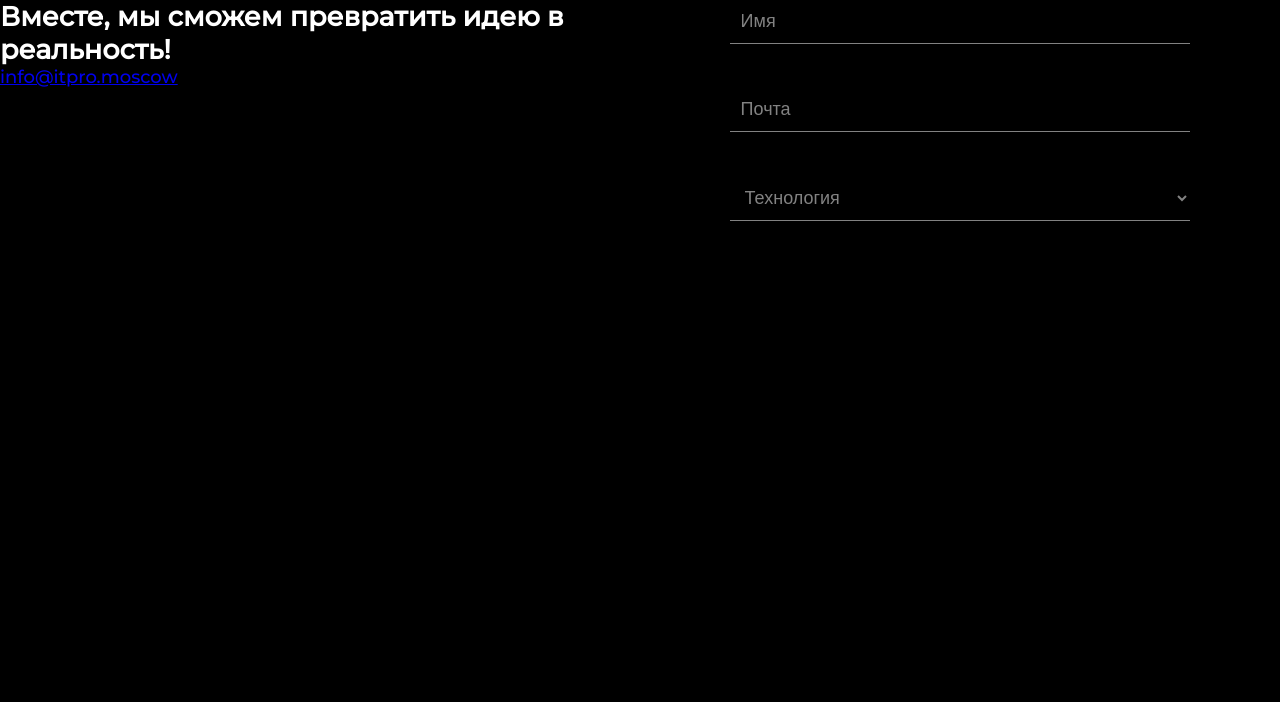
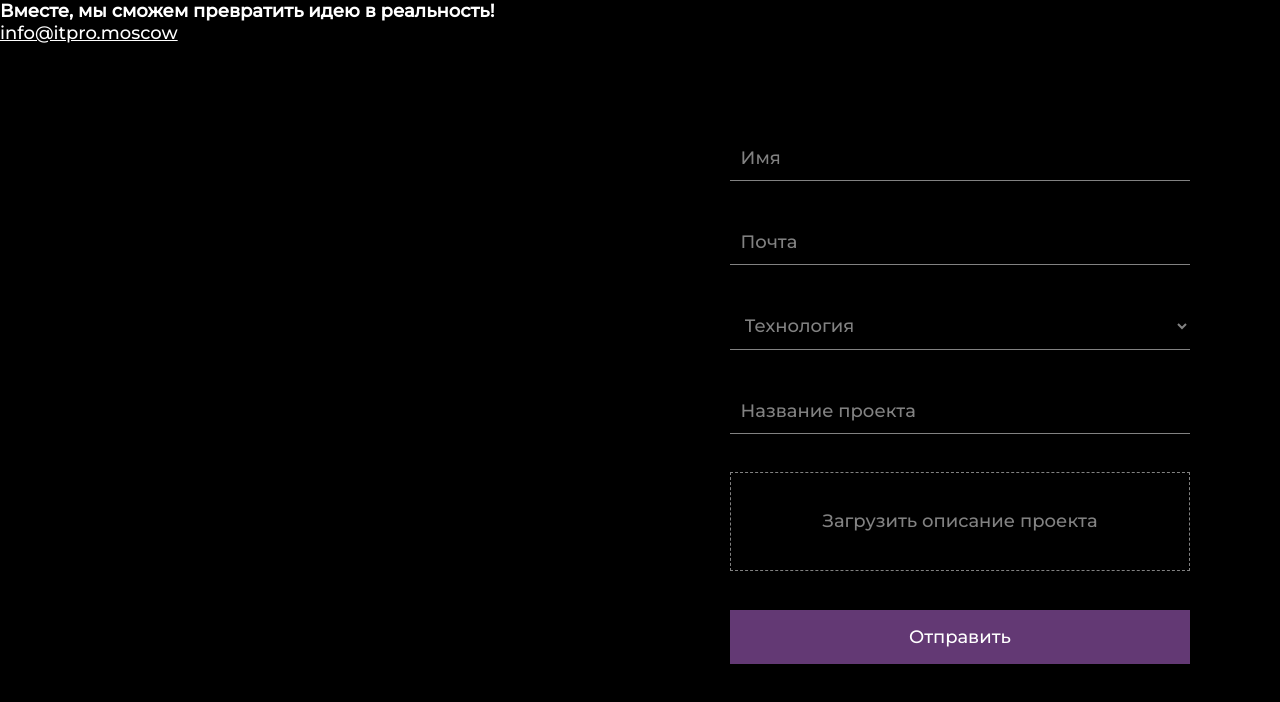
Before and after one commit to sofia-g-per/ITPRO_front, a React (Create React App) app: page / in a window 1280 px wide. Shown: the top 702 px of the page. Built offline with nearby package versions, Linux system fonts and the light colour scheme.

Commit message:
File input and ui basic-button added

```diff
--- a/src/components/ContactUs.jsx
+++ b/src/components/ContactUs.jsx
@@ -3,6 +3,8 @@ import React, {Component} from 'react';
 import TextInput from './Form/TextInput.jsx'
 import Formfield from './Form/Formfield.jsx'
 import FormSelect from './Form/FormSelect.jsx'
+import FileInput from './Form/FileInput.jsx'
+import BasicButton from './UI/BasicButton.jsx'
 import '../css/form.css'
 
 class contactUs extends Component{
@@ -65,7 +67,13 @@ class contactUs extends Component{
                     <Formfield>
                         <FormSelect fieldData={formFields[2]}></FormSelect>
                     </Formfield>
-
+                    <Formfield>
+                        <TextInput fieldData={formFields[3]}></TextInput>
+                    </Formfield>
+                    <Formfield>
+                        <FileInput fieldData={formFields[4]}></FileInput>
+                    </Formfield>
+                    <BasicButton title="Отправить"></BasicButton>
                 </form>
             </section>
         );
--- a/src/components/Form/FileInput.jsx
+++ b/src/components/Form/FileInput.jsx
@@ -1,7 +1,15 @@
+import React, { Component } from 'react'
 
-function FileInput({title}) {
-  return (
-  );
+export default class fileInput extends Component {
+
+  render() {
+    const {fieldData} = this.props;
+    const {title} = fieldData;
+    return (
+      <div className='form__file-wrapper'>
+        <label for={title} className='form__file-label basic-text'>{title}</label>
+        <input id={title} className='visually-hidden' type="file" />
+      </div>
+    )
+  }
 }
-
-export default FileInput;
--- a/src/components/Form/Formfield.jsx
+++ b/src/components/Form/Formfield.jsx
@@ -1,8 +1,8 @@
 function Formfield({children}) {
     return (
-      <div className="form__field basic-text">
+      <div className="form__field">
             {children}
-          <p className="form_error"></p>
+          <p className="form_error text--small"></p>
       </div>
     );
   }
--- a/src/components/UI/basicButton.jsx
+++ b/src/components/UI/basicButton.jsx
@@ -1,8 +1,10 @@
 
-function basicButton() {
+function BasicButton({title}) {
     return (
-
+      <button className="basic-button--purple">
+        {title}
+      </button>
     );
   }
 
-  export default basicButton;
+  export default BasicButton;
--- a/src/css/form.css
+++ b/src/css/form.css
@@ -3,8 +3,9 @@
     display: flex;
     flex-direction: column;
     justify-content: center;
+    align-content: center;
     padding: 0 7%;
-    gap: 4.4rem;
+    gap: 4.8vh;
 
 }
 
@@ -17,7 +18,6 @@
 .form__select{
     background-color: var(--color-black);
     border: none;
-    text-transform: capitalize;
     border-bottom: solid 1px;
     border-color: var(--color-grey);
     transition: all .5s;
@@ -37,3 +37,15 @@
 .form__input::placeholder{
     color: var(--color-grey);
 }
+
+.form__select{
+    cursor: pointer;
+}
+
+.form__file-wrapper{
+    border: dashed 1px var(--color-grey);
+    display: flex;
+    justify-content: center;
+    padding: 4.4vh 0;
+    cursor: pointer;
+}
--- a/src/css/index.css
+++ b/src/css/index.css
@@ -12,6 +12,8 @@ html{
   /* --faded-opacity: .6; */
   --color-accent-blue: #2FA4C9;
   --color-accent-purple: #A768BA;
+  --color-accent-purple--dark: #633974;
+
 
 }
 
@@ -33,6 +35,9 @@ body {
 *{
   margin: 0;
   box-sizing: border-box;
+  font-family: var(--font-family);
+  font-size: var(--text-font-size);
+  color: var(--color-white);
 
 }
 
@@ -53,6 +58,7 @@ body {
 
 .text--small{
   font-size: 1.4rem;
+	color: var(--color-grey);
 }
 
 /*
@@ -66,6 +72,7 @@ body {
 
 .split-middle-flex {
   display: flex;
+  min-height: 100vh;
 }
 
 .split-middle-flex>* {
@@ -88,3 +95,9 @@ body {
 	justify-content: space-between;
 	/*padding: 65px 0 65px 0;*/
 }
+
+.basic-button--purple{
+  background-color: var(--color-accent-purple--dark);
+  border: none;
+  padding: 2vh 0;
+}
```
